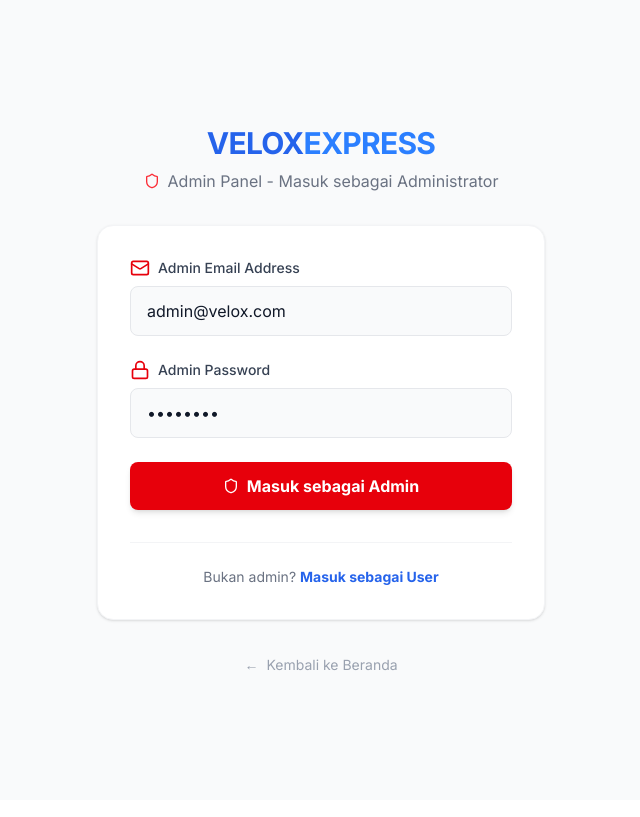
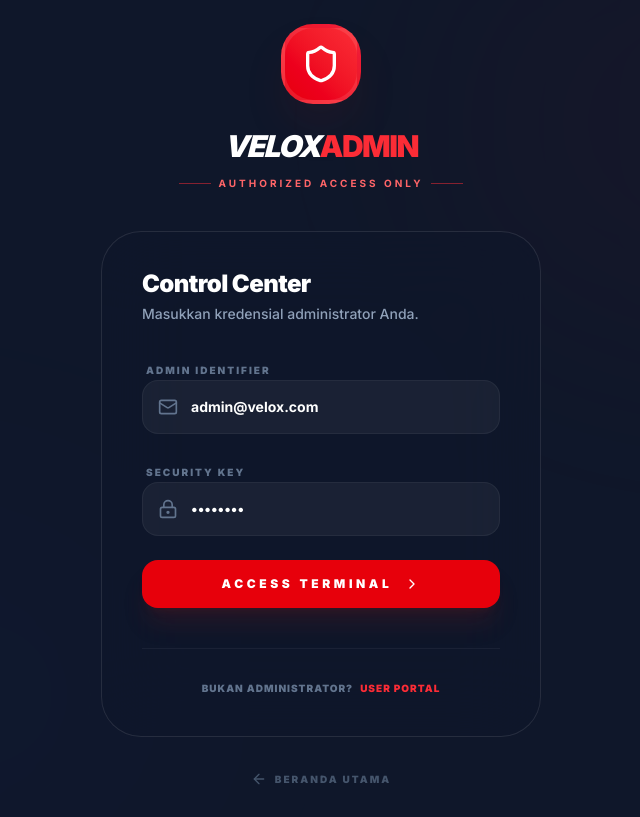
Before and after one commit to MRamadhan000/fe-velox-express, a Next.js app: page /auth/admin/login in a window 1280 px wide. Shown: the whole page, without its empty margins (319-959 px from the left). Built offline with nearby package versions, Linux system fonts and the light colour scheme.

Commit message:
update ui for login admin

```diff
--- a/app/auth/admin/login/page.tsx
+++ b/app/auth/admin/login/page.tsx
@@ -3,7 +3,7 @@
 import React, { useState } from 'react';
 import Link from 'next/link';
 import { authService } from '@/app/services/auth_service';
-import { Mail, Lock, Loader2, AlertCircle, Truck, Shield } from 'lucide-react';
+import { Mail, Lock, Loader2, AlertCircle, Truck, Shield, ArrowLeft, ChevronRight, LockKeyhole } from 'lucide-react';
 
 export default function AdminLoginPage() {
   const [email, setEmail] = useState('admin@velox.com');
@@ -12,6 +12,7 @@
   const [errorMessage, setErrorMessage] = useState<string | null>(null);
   const [successMessage, setSuccessMessage] = useState<string | null>(null);
 
+  // --- LOGIC TETAP SAMA ---
   const handleSubmit = async (e: React.FormEvent) => {
     e.preventDefault();
     setIsSubmitting(true);
@@ -36,110 +37,139 @@
       setIsSubmitting(false);
     }
   };
+  // --- END OF LOGIC ---
 
   return (
-    <section className="min-h-screen bg-gray-50 flex items-center justify-center p-4">
-      <div className="w-full max-w-md">
-
-        {/* Brand/Logo */}
-        <div className="text-center mb-8">
-          <Link href="/" className="text-3xl font-bold text-velox-blue tracking-tight">
-            VELOX<span className="text-blue-500">EXPRESS</span>
-          </Link>
-          <p className="text-gray-500 mt-2 flex items-center justify-center gap-2">
-            <Shield className="w-4 h-4 text-red-500" />
-            Admin Panel - Masuk sebagai Administrator
-          </p>
+    <section className="min-h-screen bg-[#0f172a] flex items-center justify-center p-6 relative overflow-hidden">
+      {/* Background patterns khas Admin (Dark Theme) */}
+      <div className="absolute top-0 left-0 w-full h-full opacity-20 pointer-events-none">
+        <div className="absolute top-[-10%] right-[-10%] w-[50%] h-[50%] bg-red-900/30 rounded-full blur-[120px]" />
+        <div className="absolute bottom-[-10%] left-[-10%] w-[50%] h-[50%] bg-blue-900/20 rounded-full blur-[120px]" />
       </div>
 
-        {/* Login Card */}
-        <div className="bg-white border border-gray-100 rounded-2xl p-8 shadow-sm">
+      <div className="w-full max-w-[440px] relative z-10">
+
+        {/* Admin Header */}
+        <div className="text-center mb-10">
+          <div className="inline-flex items-center justify-center w-20 h-20 bg-gradient-to-tr from-red-600 to-red-500 rounded-[2rem] shadow-2xl shadow-red-900/20 mb-6 border-4 border-white/10">
+            <Shield className="w-10 h-10 text-white" />
+          </div>
+          <h1 className="text-3xl font-black text-white tracking-tighter italic">
+            VELOX<span className="text-red-500 not-italic">ADMIN</span>
+          </h1>
+          <div className="flex items-center justify-center gap-2 mt-3">
+            <span className="h-[1px] w-8 bg-red-500/50"></span>
+            <p className="text-red-400 font-bold text-[10px] uppercase tracking-[0.3em]">Authorized Access Only</p>
+            <span className="h-[1px] w-8 bg-red-500/50"></span>
+          </div>
+        </div>
+
+        {/* Login Card (Dark Glassmorphism) */}
+        <div className="bg-slate-900/50 backdrop-blur-2xl border border-white/10 rounded-[2.5rem] p-10 shadow-3xl shadow-black">
+          <div className="mb-8">
+            <h2 className="text-2xl font-black text-white tracking-tight leading-none">Control Center</h2>
+            <p className="text-sm font-medium text-slate-400 mt-2">Masukkan kredensial administrator Anda.</p>
+          </div>
+
+          {/* Alerts */}
           {errorMessage && (
-            <div className="mb-6 p-4 bg-red-50 border-l-4 border-red-500 text-red-700 flex items-center gap-3">
-              <AlertCircle className="w-5 h-5" />
-              <p className="text-sm">{errorMessage}</p>
+            <div className="mb-6 p-4 bg-red-500/10 border border-red-500/20 rounded-2xl text-red-400 flex items-center gap-3 animate-in fade-in slide-in-from-top-2">
+              <AlertCircle className="w-5 h-5 flex-shrink-0" />
+              <p className="text-xs font-bold">{errorMessage}</p>
             </div>
           )}
 
           {successMessage && (
-            <div className="mb-6 p-4 bg-green-50 border-l-4 border-green-500 text-green-700">
-              ✅ {successMessage}
+            <div className="mb-6 p-4 bg-emerald-500/10 border border-emerald-500/20 rounded-2xl text-emerald-400 flex items-center gap-3 animate-in fade-in slide-in-from-top-2">
+              <div className="w-5 h-5 bg-emerald-500 rounded-full flex items-center justify-center">
+                <span className="text-[10px] text-white font-black">✓</span>
+              </div>
+              <p className="text-xs font-bold">{successMessage}</p>
             </div>
           )}
 
           <form onSubmit={handleSubmit} className="space-y-6">
 
             {/* Email Field */}
-            <div>
-              <label htmlFor="email" className="flex items-center gap-2 text-sm font-medium text-gray-700 mb-2">
-                <Mail className="w-5 h-5 text-red-600" />
-                Admin Email Address
+            <div className="space-y-2">
+              <label htmlFor="email" className="text-[10px] font-black text-slate-500 uppercase tracking-[0.2em] ml-1">
+                Admin Identifier
               </label>
+              <div className="relative group">
+                <div className="absolute left-4 top-1/2 -translate-y-1/2 text-slate-500 group-focus-within:text-red-500 transition-colors">
+                  <Mail className="w-5 h-5" />
+                </div>
                 <input
                   type="email"
                   id="email"
                   required
                   disabled={isSubmitting}
-                className="w-full px-4 py-3 bg-gray-50 border border-gray-200 rounded-lg text-gray-900 placeholder-gray-400 focus:outline-none focus:ring-2 focus:ring-red-500/20 focus:border-red-500 transition disabled:opacity-60"
+                  className="w-full pl-12 pr-4 py-4 bg-white/5 border border-white/5 rounded-2xl text-white font-bold text-sm placeholder:text-slate-600 focus:outline-none focus:ring-4 focus:ring-red-500/10 focus:border-red-500/50 focus:bg-white/10 transition-all disabled:opacity-60"
                   placeholder="admin@velox.com"
                   value={email}
                   onChange={(e) => setEmail(e.target.value)}
                 />
               </div>
+            </div>
 
             {/* Password Field */}
-            <div>
-              <label htmlFor="password" className="flex items-center gap-2 text-sm font-medium text-gray-700 mb-2">
-                <Lock className="w-5 h-5 text-red-600" />
-                Admin Password
+            <div className="space-y-2">
+              <label htmlFor="password" className="text-[10px] font-black text-slate-500 uppercase tracking-[0.2em] ml-1">
+                Security Key
               </label>
+              <div className="relative group">
+                <div className="absolute left-4 top-1/2 -translate-y-1/2 text-slate-500 group-focus-within:text-red-500 transition-colors">
+                  <LockKeyhole className="w-5 h-5" />
+                </div>
                 <input
                   type="password"
                   id="password"
                   required
                   disabled={isSubmitting}
-                className="w-full px-4 py-3 bg-gray-50 border border-gray-200 rounded-lg text-gray-900 placeholder-gray-400 focus:outline-none focus:ring-2 focus:ring-red-500/20 focus:border-red-500 transition disabled:opacity-60"
+                  className="w-full pl-12 pr-4 py-4 bg-white/5 border border-white/5 rounded-2xl text-white font-bold text-sm placeholder:text-slate-600 focus:outline-none focus:ring-4 focus:ring-red-500/10 focus:border-red-500/50 focus:bg-white/10 transition-all disabled:opacity-60"
                   placeholder="••••••••"
                   value={password}
                   onChange={(e) => setPassword(e.target.value)}
                 />
+              </div>
             </div>
 
             {/* Submit Button */}
             <button
               type="submit"
               disabled={isSubmitting}
-              className="w-full py-3 bg-red-600 text-white font-bold rounded-lg hover:bg-red-700 transition shadow-md active:scale-[0.98] flex items-center justify-center gap-2 disabled:opacity-60"
+              className="w-full py-4 bg-red-600 text-white font-black text-xs uppercase tracking-[0.3em] rounded-2xl hover:bg-red-500 transition-all shadow-xl shadow-red-900/20 active:scale-[0.98] flex items-center justify-center gap-3 disabled:opacity-60 relative group"
             >
               {isSubmitting ? (
                 <>
                   <Loader2 className="w-5 h-5 animate-spin" />
-                  Signing in...
+                  Verifying...
                 </>
               ) : (
                 <>
-                  <Shield className="w-4 h-4" />
-                  Masuk sebagai Admin
+                  Access Terminal
+                  <ChevronRight className="w-4 h-4 group-hover:translate-x-1 transition-transform" />
                 </>
               )}
             </button>
           </form>
 
           {/* Footer Card */}
-          <div className="mt-8 pt-6 border-t border-gray-100 text-center">
-            <p className="text-gray-500 text-sm">
-              Bukan admin?{' '}
-              <Link href="/auth/login" className="text-velox-blue font-bold hover:underline">
-                Masuk sebagai User
+          <div className="mt-10 pt-8 border-t border-white/5 text-center">
+            <p className="text-slate-500 text-[10px] font-black uppercase tracking-widest">
+              Bukan Administrator?{' '}
+              <Link href="/auth/login" className="text-red-500 hover:text-red-400 transition-colors ml-1">
+                User Portal
               </Link>
             </p>
           </div>
         </div>
 
-        {/* Back to Home Link */}
+        {/* Back Link */}
         <div className="text-center mt-8">
-          <Link href="/" className="text-sm text-gray-400 hover:text-velox-blue transition inline-flex items-center gap-2">
-            <span>←</span> Kembali ke Beranda
+          <Link href="/" className="group inline-flex items-center gap-2 text-[10px] font-black text-slate-600 uppercase tracking-[0.2em] hover:text-red-500 transition-colors">
+            <ArrowLeft className="w-4 h-4 group-hover:-translate-x-1 transition-transform" />
+            Beranda Utama
           </Link>
         </div>
       </div>
```
Lines whose indentation alone changed are shown as unchanged.
